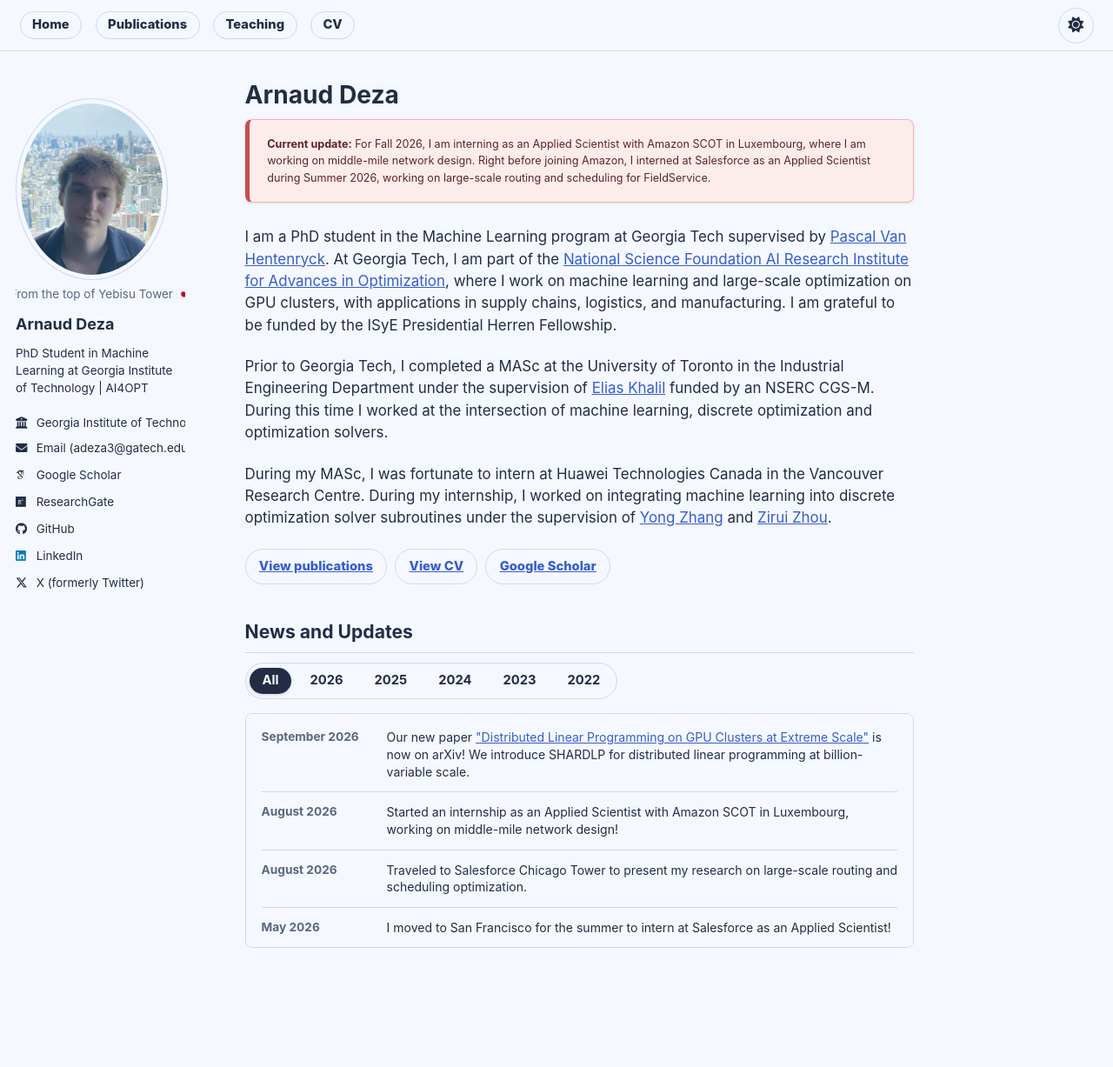
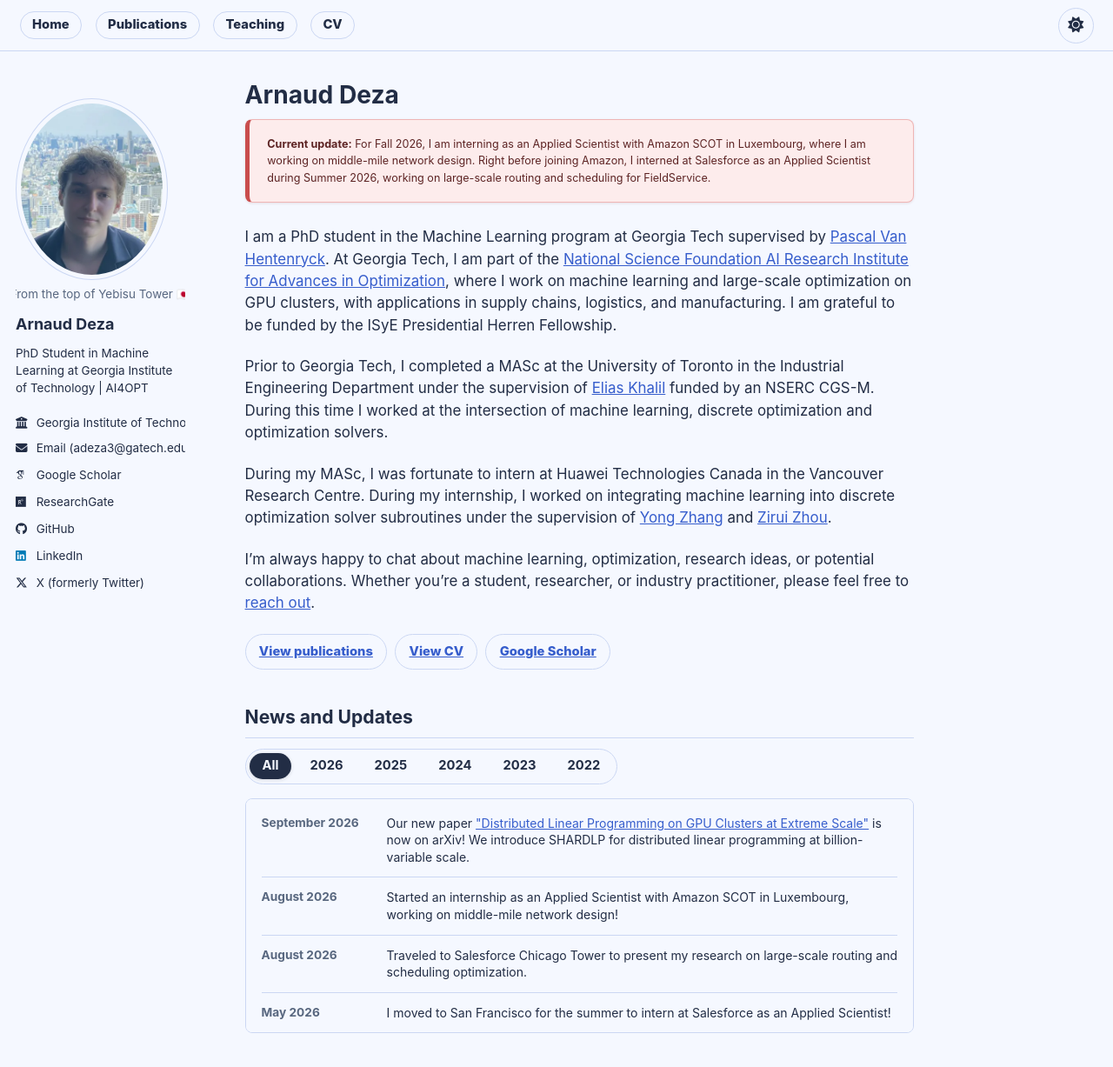
Before and after one commit to ArnaudDeza/ArnaudDeza.github.io, a Jekyll site: the page built from _pages/about.md, in a window 1280 px wide and 1306 px high. Shown: the top 1227 px of the window at 87% size. Built offline with Jekyll 4.4.1, drawn with Linux system fonts in a browser that asks for light colours.

Commit message:
Add collaboration invitation to homepage

```diff
--- a/_pages/about.md
+++ b/_pages/about.md
@@ -24,6 +24,8 @@ redirect_from:
     <!--
     <p><small><strong>A few other Dezas seem to work on related topics, too:</strong> <a href="https://en.wikipedia.org/wiki/Michel_Deza" aria-label="Michel Deza">¹</a> <a href="https://www.cas.mcmaster.ca/~deza/" aria-label="Antoine Deza">²</a> <a href="https://annadeza.github.io/" aria-label="Anna Deza">³</a> <a href="https://gabrieldeza.github.io/" aria-label="Gabriel Deza">⁴</a> <a href="https://dezadaniel.github.io/" aria-label="Daniel Deza">⁵</a></small></p>
     -->
+
+    <p>I’m always happy to chat about machine learning, optimization, research ideas, or potential collaborations. Whether you’re a student, researcher, or industry practitioner, please feel free to <a href="mailto:adeza3@gatech.edu">reach out</a>.</p>
 
     <div class="home-actions" aria-label="Quick links">
       <a class="home-action" href="{{ '/publications/' | relative_url }}">View publications</a>
```
